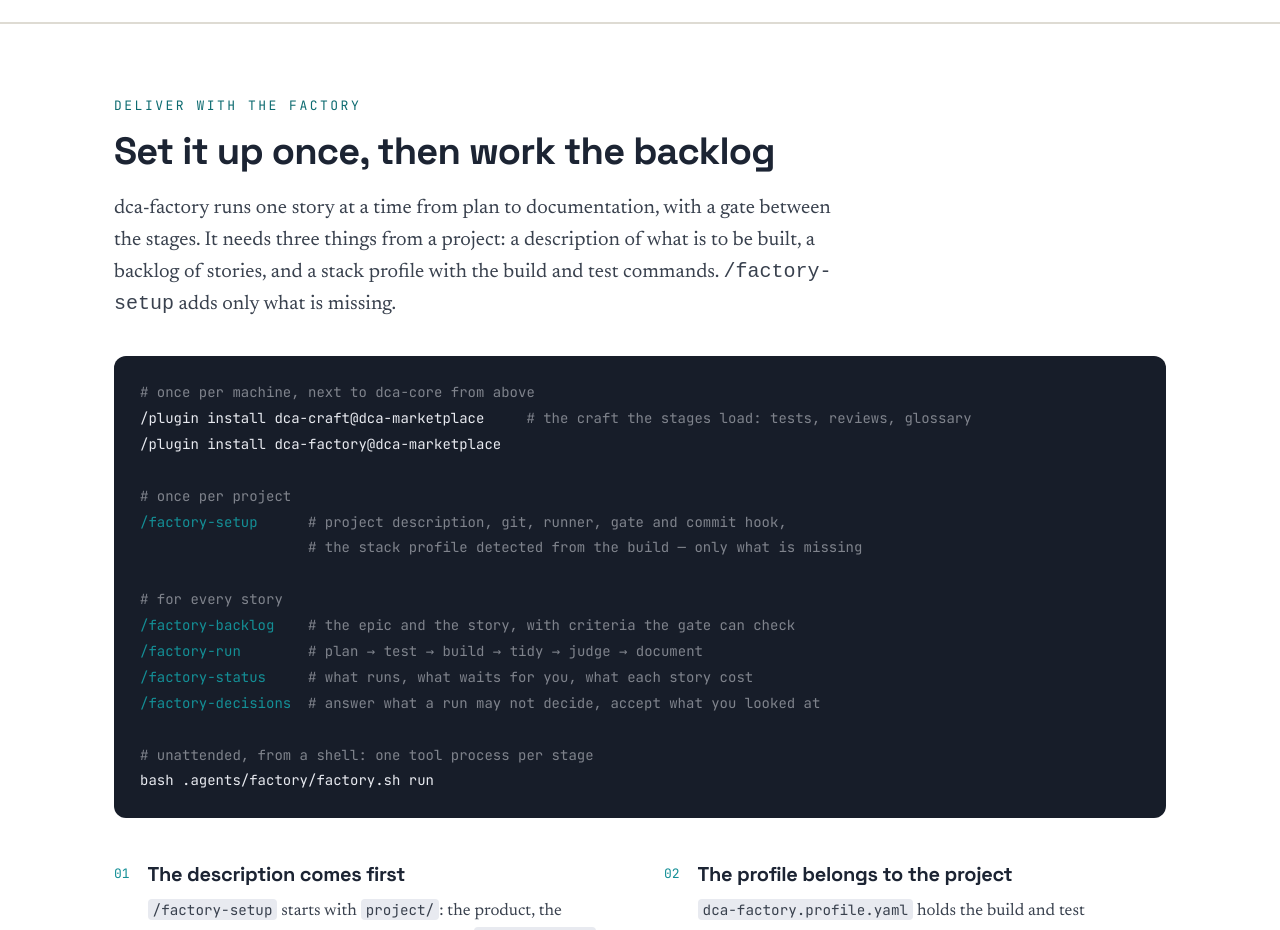
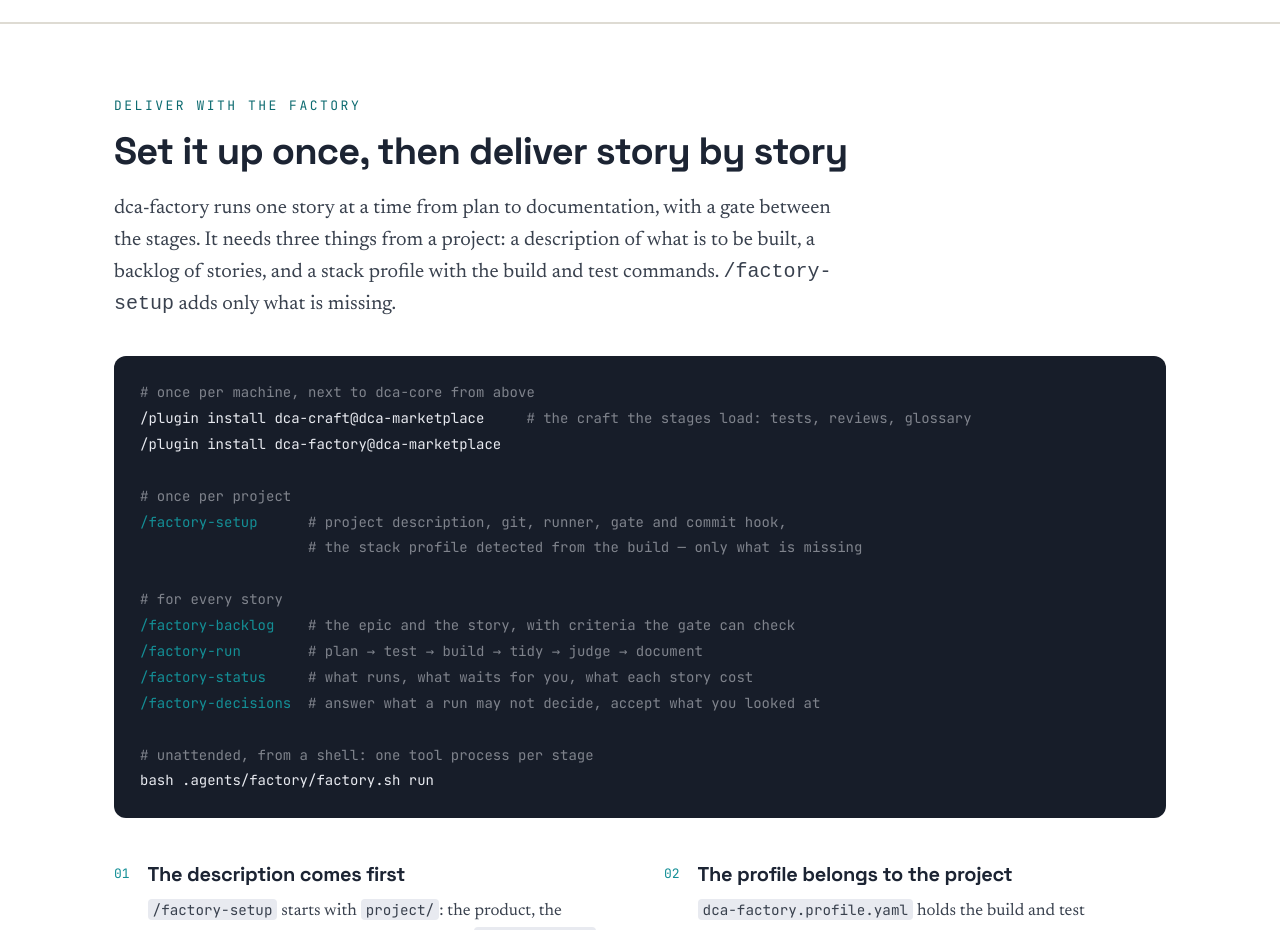
Before and after one commit to domain-centric-development/domain-centric-development.github.io, a plain HTML site: page index.html in a window 1280 px wide. Shown: the part 7960-8890 px from the top of the page. Drawn offline with Linux system fonts and the light colour scheme.

Commit message:
copy: the factory heading says what comes out, story by story
Co-Authored-By: Claude Opus 5.5 <noreply@anthropic.com>

```diff
--- a/index.html
+++ b/index.html
@@ -734,7 +734,7 @@ dotnet test                   <span class="c"># .NET — the architecture projec
 <section id="factory" class="start">
   <div class="wrap">
     <p class="kicker">Deliver with the factory</p>
-    <h2>Set it up once, then work the backlog</h2>
+    <h2>Set it up once, then deliver story by story</h2>
     <p class="section-lede">dca-factory runs one story at a time from plan to documentation, with a gate
     between the stages. It needs three things from a project: a description of what is to be built, a
     backlog of stories, and a stack profile with the build and test commands. <code>/factory-setup</code>
```
Also changed, not shown: de/index.html (+1 -1 lines).
